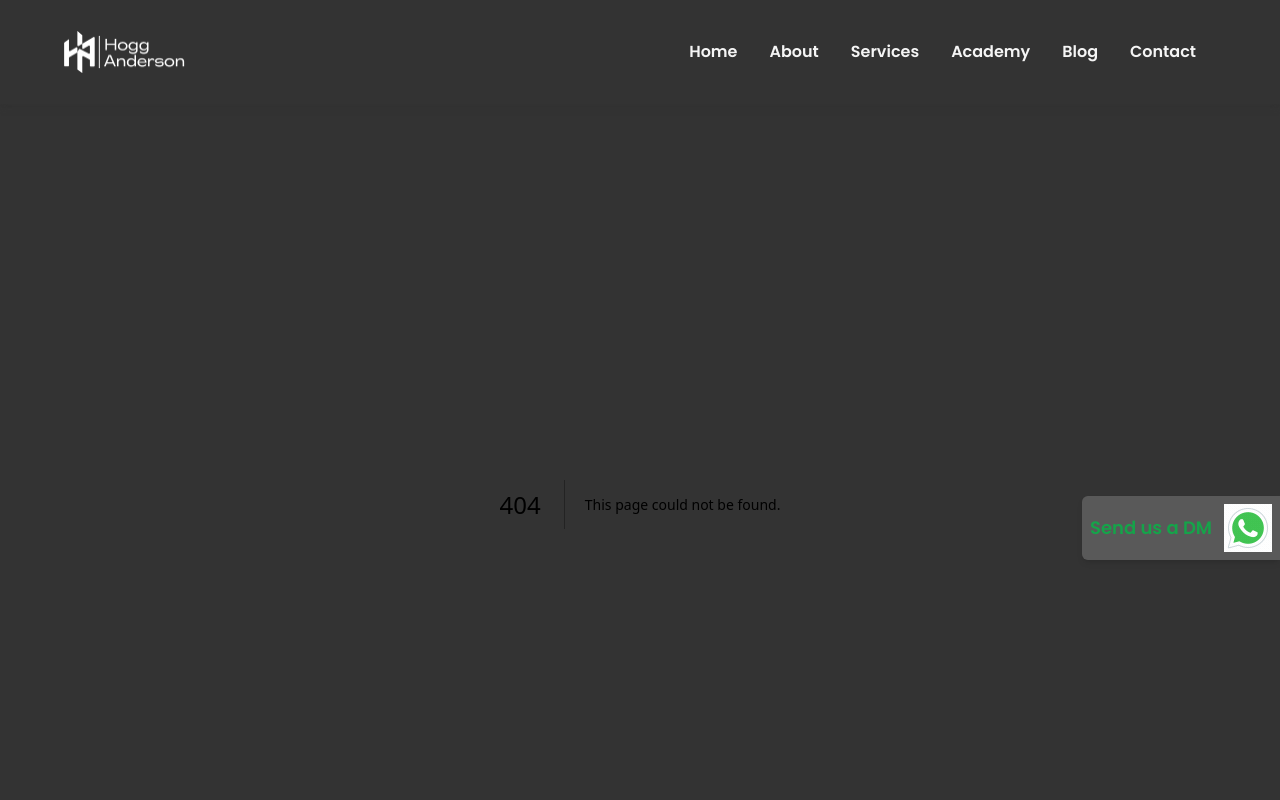
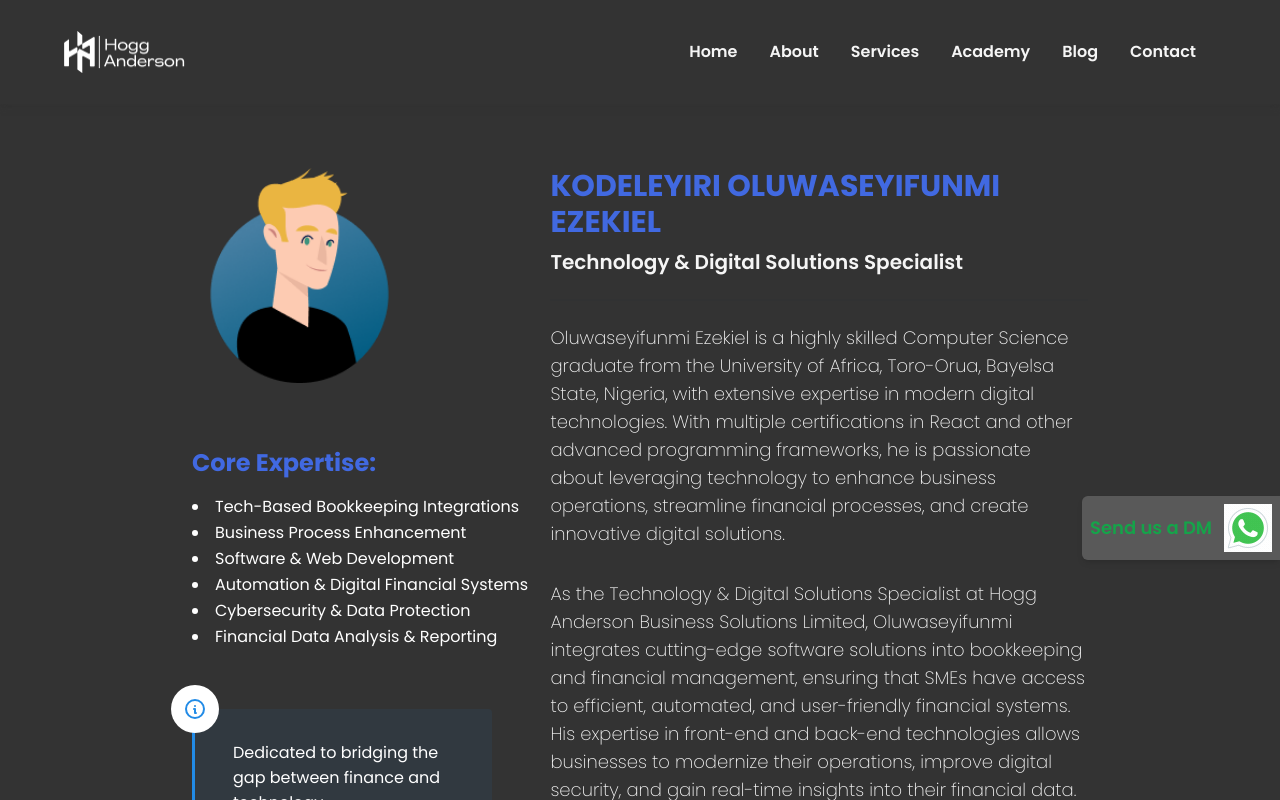
Before and after one commit to Oluwaseyi-vibex/hogg-anderson, a Next.js app: page /About/oluwaseyi in a window 1280 px wide. Before the commit this address had no page. Shown: the top 800 px of the page. Built offline with nearby package versions, Linux system fonts and the light colour scheme; a web font is replaced by a local one.

Commit message:
feat: oluwaseyi about

```diff
--- /dev/null
+++ b/app/About/oluwaseyi/page.jsx
@@ -0,0 +1,100 @@
+"use client";
+import Image from "next/image";
+import React from "react";
+import { Blockquote, List } from "@mantine/core";
+import { IconInfoCircle } from "@tabler/icons-react";
+
+const Oluwaseyi = () => {
+  const iconInfoCircle = <IconInfoCircle />;
+
+  return (
+    <div className="w-full md:px-48 mt-16 flex">
+      <div className="w-[40%] h-full">
+        <Image
+          src="/team/oluwaseyi.png"
+          alt="Oluwaseyi"
+          className="w-[60%]"
+          width={500}
+          height={500}
+        />
+
+        <div className="my-16 space-y-4 text-blue">
+          <h1 className=" text-2xl font-bold">Core Expertise:</h1>
+          <List
+            spacing="xs"
+            size="md"
+            mt={20}
+            c={"white"}
+            center
+            listStyleType="disc"
+          >
+            <List.Item>Tech-Based Bookkeeping Integrations</List.Item>
+            <List.Item>Business Process Enhancement</List.Item>
+            <List.Item> Software & Web Development </List.Item>
+            <List.Item>Automation & Digital Financial Systems</List.Item>
+            <List.Item>Cybersecurity & Data Protection</List.Item>
+            <List.Item>Financial Data Analysis & Reporting</List.Item>
+          </List>
+        </div>
+
+        <Blockquote
+          color="blue"
+          //   cite="– Forrest Gump"
+          icon={iconInfoCircle}
+          mt="xl"
+          c={"white"}
+          w={"300px"}
+        >
+          Dedicated to bridging the gap between finance and technology,
+          Oluwaseyifunmi ensures that businesses can operate more efficiently,
+          reduce manual errors, and optimize their financial strategies through
+          smart digital implementation.
+        </Blockquote>
+      </div>
+
+      <div className="w-[60%] text-white h-full">
+        <div className="space-y-2">
+          <h1 className="text-blue font-bold text-3xl uppercase">
+            KODELEYIRI OLUWASEYIFUNMI EZEKIEL
+          </h1>
+          <p className="text-white font-semibold text-xl">
+            Technology & Digital Solutions Specialist
+          </p>
+        </div>
+
+        <div className="divider"></div>
+        <div className="space-y-8 font-extralight text-lg">
+          <p className="">
+            Oluwaseyifunmi Ezekiel is a highly skilled Computer Science graduate
+            from the University of Africa, Toro-Orua, Bayelsa State, Nigeria,
+            with extensive expertise in modern digital technologies. With
+            multiple certifications in React and other advanced programming
+            frameworks, he is passionate about leveraging technology to enhance
+            business operations, streamline financial processes, and create
+            innovative digital solutions.
+          </p>
+
+          <p className="">
+            As the Technology & Digital Solutions Specialist at Hogg Anderson
+            Business Solutions Limited, Oluwaseyifunmi integrates cutting-edge
+            software solutions into bookkeeping and financial management,
+            ensuring that SMEs have access to efficient, automated, and
+            user-friendly financial systems. His expertise in front-end and
+            back-end technologies allows businesses to modernize their
+            operations, improve digital security, and gain real-time insights
+            into their financial data.
+          </p>
+
+          <p>
+            Her expertise in Tally ERP and Sage gives her a technical edge in
+            financial management, enabling businesses to automate accounting
+            processes, enhance data accuracy, and improve decision-making
+            through real-time financial insights.
+          </p>
+        </div>
+      </div>
+    </div>
+  );
+};
+
+export default Oluwaseyi;
--- a/components/TeamCard/index.jsx
+++ b/components/TeamCard/index.jsx
@@ -50,7 +50,7 @@
         </ReactCardFlip>
       </div>
       <Link href={member.link}>
-        <button className="btn btn-outline btn-info w-auto uppercase mx-4">
+        <button className="btn btn-outline outline-[#f5f5f5] w-auto uppercase mx-4">
           view more
         </button>
       </Link>
--- a/data/teamData.js
+++ b/data/teamData.js
@@ -5,7 +5,7 @@
     image: "/team/lawal.png", // Replace with actual images
     link: "/About/lawal",
     frontText: "18+ years of financial experience",
-    backText: `Lawal is a seasoned chartered accountant with experience in taxation, ERP, auditing, and strategic planning across hospitality, manufacturing, and services. Former roles include Head of Finance at BON Hotel and Group Head at Yacht Hotel.`,
+    backText: `Lawal Mohammed is a seasoned chartered accountant with over 18 years of experience spanning multiple industries, bringing a wealth of financial expertise, strategic insights, and a commitment to excellence...`,
   },
   {
     name: "KODELEYIRI EVANS EMMANUEL",
```
